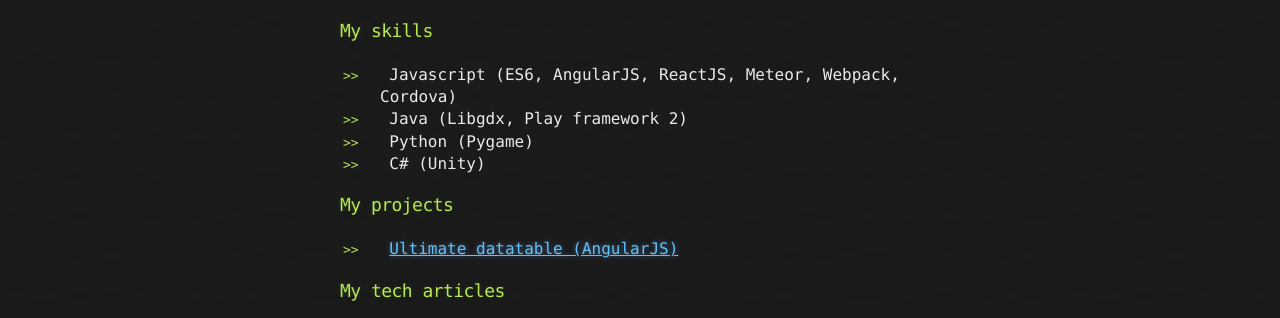
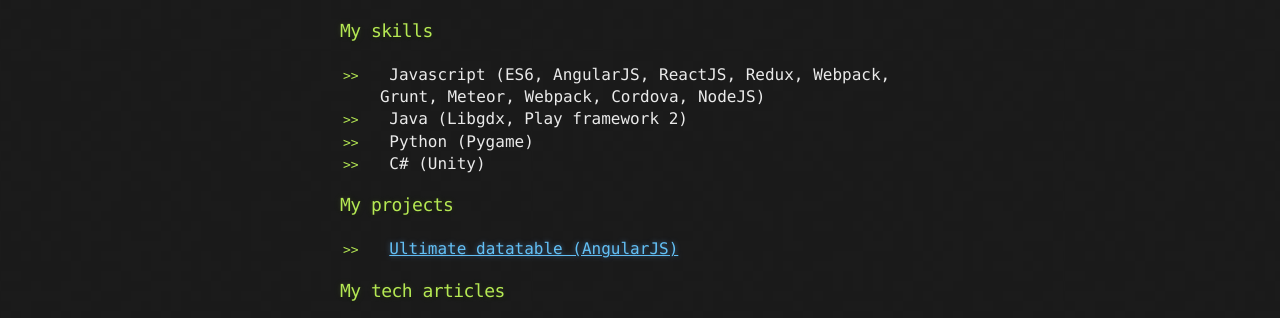
Before and after one commit to ydeshayes/ydeshayes.github.io, a plain HTML site: page index.html in a window 1280 px wide. Shown: the part 482-800 px from the top of the page. Drawn offline with Linux system fonts and the light colour scheme.

Commit message:
Add JS skills and .gitignore

```diff
--- a/index.html
+++ b/index.html
@@ -28,7 +28,7 @@
         <h3>My skills</h3>
         <ul>
           <li>
-            Javascript (ES6, AngularJS, ReactJS, Meteor, Webpack, Cordova)
+            Javascript (ES6, AngularJS, ReactJS, Redux, Webpack, Grunt, Meteor, Webpack, Cordova, NodeJS)
           </li>
           <li>
             Java (Libgdx, Play framework 2)
```
Also changed, not shown: 1 other file.
